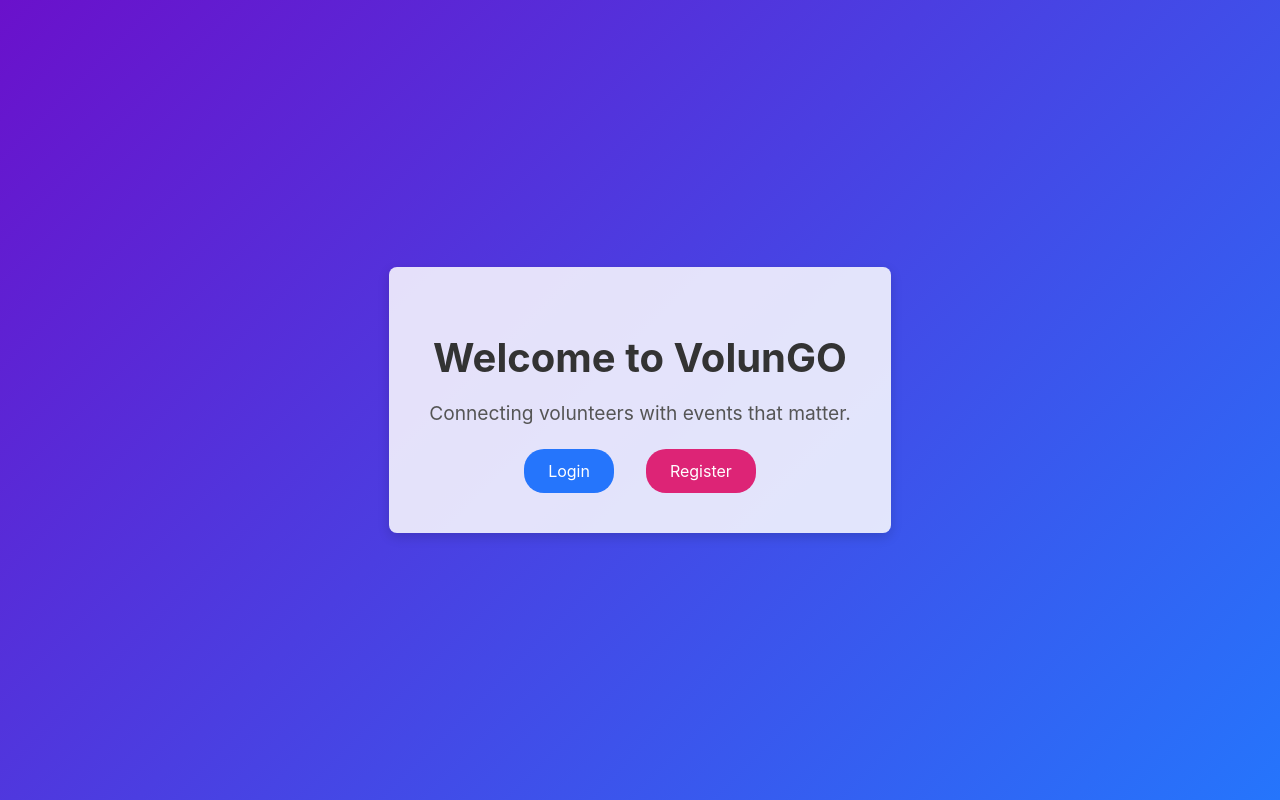
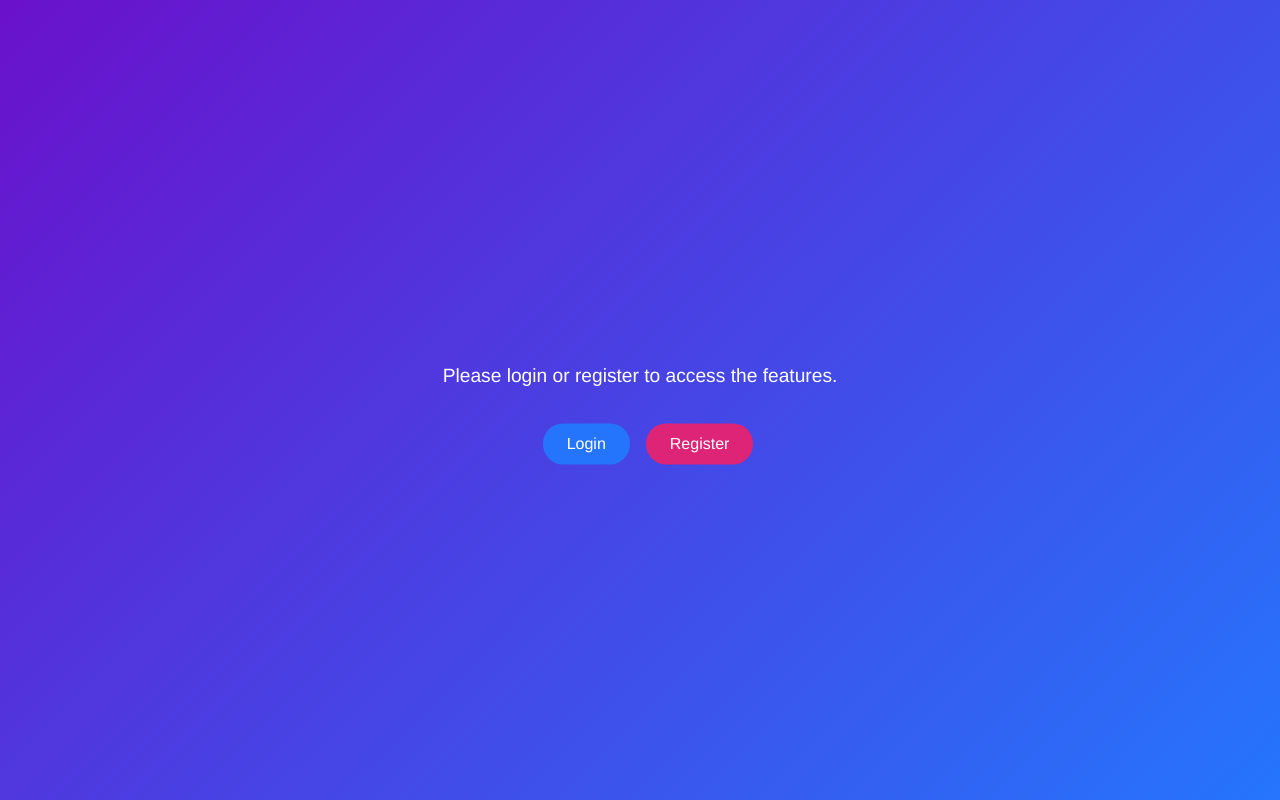
Before and after one commit to NomyNom/volunteering_web_app, a React (Create React App) app in the folder frontend/: page / in a window 1280 px wide. Built offline with nearby package versions, Linux system fonts and the light colour scheme.

Commit message:
centered the new homepage

```diff
--- a/frontend/src/components/Home/HomePage.css
+++ b/frontend/src/components/Home/HomePage.css
@@ -1,58 +1,42 @@
-/* Container that covers the full viewport */
+/* HomePage.css */
+
+/* Full-page container with a gradient background */
 .home-container {
     display: flex;
-    align-items: center;
-    justify-content: center;
-    height: 100vh;
-    /* Option 1: Use a background image (ensure the image exists in your public folder) */
-    /* background: url('/images/hero.jpg') no-repeat center center/cover; */
-
-    /* Option 2: Use a gradient background */
+    flex-direction: column;
+    justify-content: center; /* Center content vertically */
+    align-items: center; /* Center content horizontally */
+    min-height: 100vh;
     background: linear-gradient(135deg, #6a11cb, #2575fc);
+    font-family: 'Helvetica Neue', Helvetica, Arial, sans-serif;
+    color: #fff;
   }
 
-/* Hero card for content with a semi-transparent overlay */
-.home-hero {
-    text-align: center;
-    background: rgba(255, 255, 255, 0.85);
-    padding: 2.5rem;
-    border-radius: 8px;
-    box-shadow: 0 4px 12px rgba(0, 0, 0, 0.15);
-    max-width: 600px;
-    margin: 0 1rem;
+    /* Header area for auth buttons */
+    .home-header {
+      display: flex;
+      justify-content: center;
+      align-items: center;
+      width: 100%;
+      flex-grow: 1; /* Allow it to take available space */
     }
 
-.home-hero h1 {
-    font-size: 2.5rem;
-    margin-bottom: 1rem;
-    color: #333;
-}
 
-.home-hero p {
-    font-size: 1.2rem;
-    margin-bottom: 1.5rem;
-    color: #555;
-}
 
-.home-buttons {
-    display: flex;
-    justify-self: center;
-    align-items: center;
-    gap: 1rem;
-    margin-top: 1rem;
-}
-
-.home-buttons a {
+    /* Auth buttons styling */
+    .auth-buttons a,
+    .auth-buttons button {
+      margin-left: 1rem;
       text-decoration: none;
       padding: 0.75rem 1.5rem;
       border-radius: 20px;
       font-size: 1rem;
-    margin: 0 0.5rem;
       transition: background-color 0.3s ease;
-    display: inline-block;
+      border: none;
+      cursor: pointer;
+
     }
 
-/* Primary button style */
     .btn-primary {
       background-color: #2575fc;
       color: #fff;
@@ -62,7 +46,6 @@
       background-color: #1a5ec8;
     }
 
-/* Secondary button style */
     .btn-secondary {
       background-color: #dd2476;
       color: #fff;
@@ -71,3 +54,48 @@
     .btn-secondary:hover {
       background-color: #c21d65;
     }
+
+/* Main content area for navigation buttons */
+.home-main {
+    position: absolute;
+    top: 50%;
+    left: 50%;
+    transform: translate(-50%, -50%);
+    display: flex;
+    flex-direction: column; /* Stack elements vertically */
+    justify-content: center; /* Center vertically within .home-main */
+    align-items: center; /* Center horizontally */
+    width: 100%;
+    text-align: center;
+    gap: 1rem; /* Adds spacing between elements */
+  }
+
+    /* Navigation buttons for accessing other pages */
+    .navigation-buttons {
+      display: flex;
+      flex-wrap: wrap;
+      gap: 1rem;
+      justify-content: center;
+      margin-top: 2rem;
+    }
+
+    .nav-button {
+      text-decoration: none;
+      background-color: #fff;
+      color: #2575fc;
+      padding: 1rem 2rem;
+      border-radius: 8px;
+      box-shadow: 0 4px 12px rgba(0, 0, 0, 0.1);
+      transition: transform 0.2s ease, background-color 0.2s ease;
+    }
+
+    .nav-button:hover {
+      transform: scale(1.05);
+      background-color: #f0f0f0;
+    }
+
+    /* Message shown when user is not logged in */
+  .access-message {
+      font-size: 1.2rem;
+      margin-bottom: 2rem; /* Adds space below the message */
+  }
--- a/frontend/src/components/Home/HomePage.js
+++ b/frontend/src/components/Home/HomePage.js
@@ -1,20 +1,86 @@
+// Home.jsx
 import React from 'react';
-import { Link } from 'react-router-dom';
-import './HomePage.css'; // Import the Home page styling
+import { Link, useNavigate } from 'react-router-dom';
+import './HomePage.css';
 
-const HomePage = () => {
+/**
+ * This is the Home component, which serves as the landing page of our React App.
+ * If a user is logged in (token exists), they'll see navigation links to other pages.
+ * Otherwise, they'll see prompts to log in or register.
+ */
+const Home = () => {
+  // Retrieve the token from localStorage to check user authentication
+  const token = localStorage.getItem('token');
+  const navigate = useNavigate();
+
+  /**
+   * Logs the user out by removing auth details from localStorage
+   * and then redirecting to the /login page.
+   */
+  const handleLogout = () => {
+    localStorage.removeItem('token');
+    localStorage.removeItem('user');
+    navigate('/login');
+  };
+
   return (
     <div className="home-container">
-      <div className="home-hero">
-        <h1>Welcome to VolunGO</h1>
-        <p>Connecting volunteers with events that matter.</p>
-        <div className="home-buttons">
-          <Link to="/login" className="btn-primary">Login</Link>
-          <Link to="/register" className="btn-secondary">Register</Link>
-        </div>
-      </div>
+      {/* Header area: we only show the Logout button if the user is logged in */}
+      <header className="home-header">
+        {token && (
+          <div className="auth-buttons">
+            <button className="btn-secondary" onClick={handleLogout}>
+              Logout
+            </button>
+          </div>
+        )}
+      </header>
+
+      {/* Main content area */}
+      <main className="home-main">
+        {token ? (
+          /**
+           * If the user is logged in, show navigation buttons for different admin/user pages.
+           */
+          <div className="navigation-buttons">
+            <Link to="/profile" className="nav-button">
+              Profile
+            </Link>
+            <Link to="/admin/event" className="nav-button">
+              Event Management
+            </Link>
+            <Link to="/admin/matching" className="nav-button">
+              Volunteer Matching
+            </Link>
+            <Link to="/admin/history" className="nav-button">
+              Volunteer History
+            </Link>
+            <Link to="/notifications" className="nav-button">
+              Notifications
+            </Link>
+          </div>
+        ) : (
+          /**
+           * If the user is NOT logged in, show a message and the login/register buttons
+           * stacked and centered in the page.
+           */
+          <>
+            <p className="access-message">
+              Please login or register to access the features.
+            </p>
+            <div className="auth-buttons">
+              <Link to="/login" className="btn-primary">
+                Login
+              </Link>
+              <Link to="/register" className="btn-secondary">
+                Register
+              </Link>
+            </div>
+          </>
+        )}
+      </main>
     </div>
   );
 };
 
-export default HomePage;
+export default Home;
```
Lines whose indentation alone changed are shown as unchanged.
